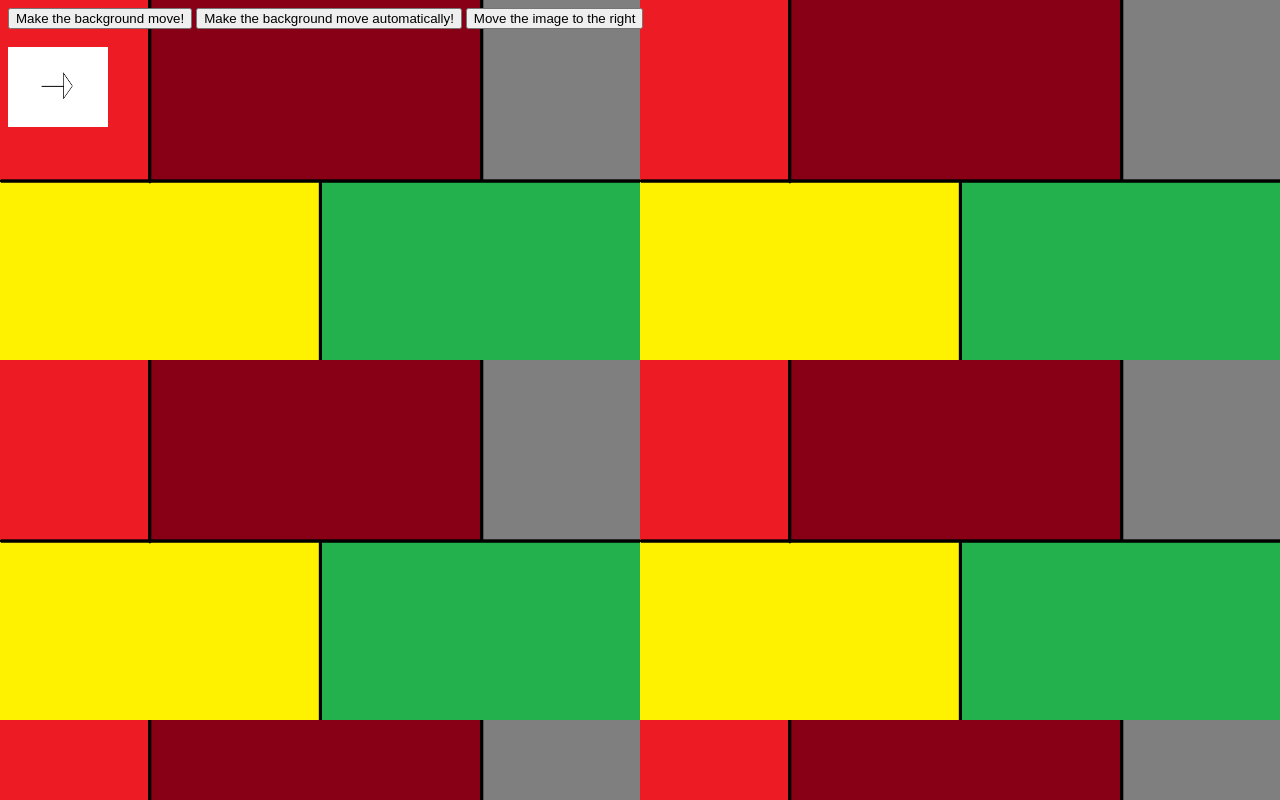
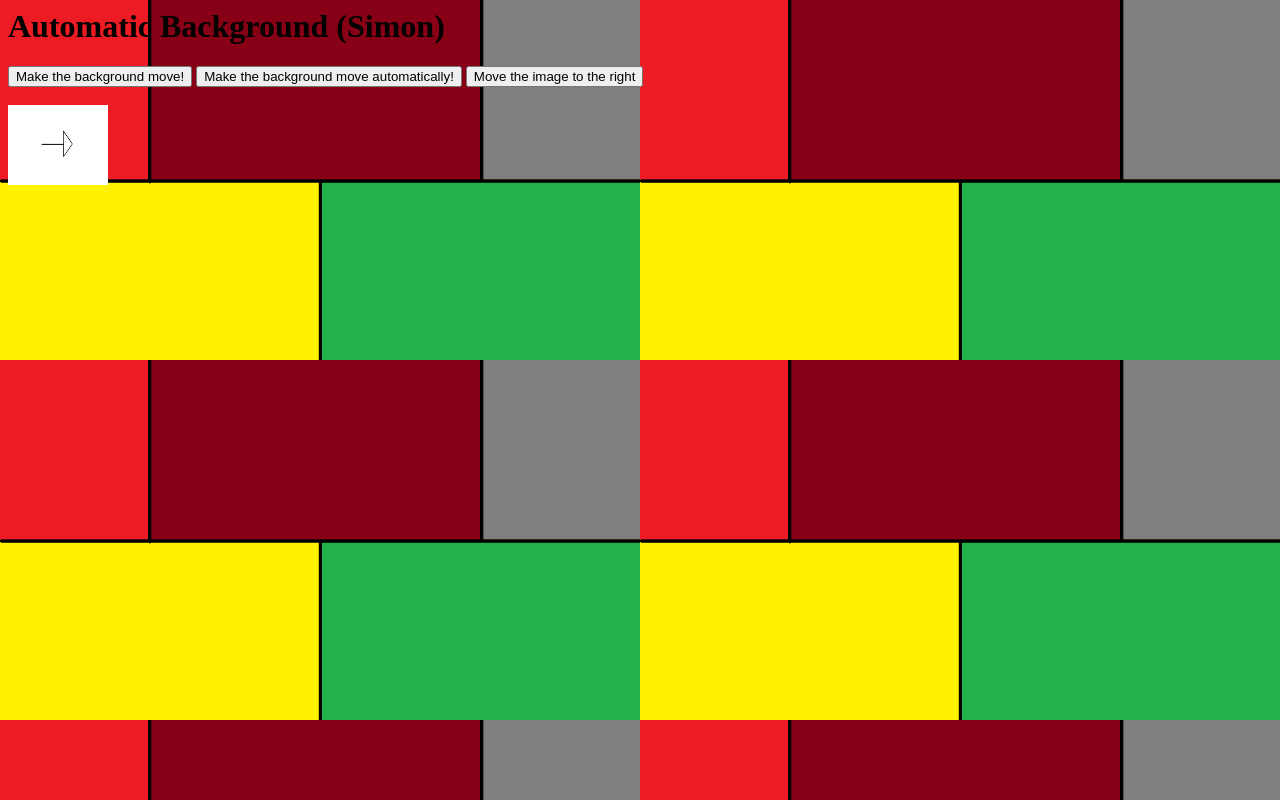
Before and after one commit to gamedev2019simon/gamedev2019simon, a plain HTML site: page t3a09-auto-background-simon.html in a window 1280 px wide. Drawn offline with Linux system fonts and the light colour scheme.

Commit message:
Update t3a09-auto-background-simon.html

```diff
--- a/t3a09-auto-background-simon.html
+++ b/t3a09-auto-background-simon.html
@@ -1,5 +1,5 @@
 <body id="myBody" style="background-repeat:repeat; background-size: 50%" background="modernArt.png">
-
+<h1> Automatic Background (Simon) </h1>
 <script>
  let myGlobalX = 0
  let myClock
```
